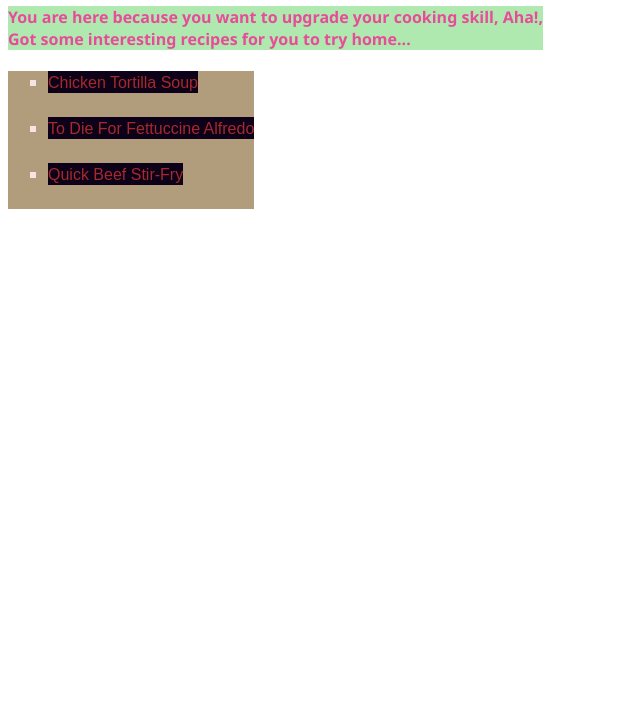
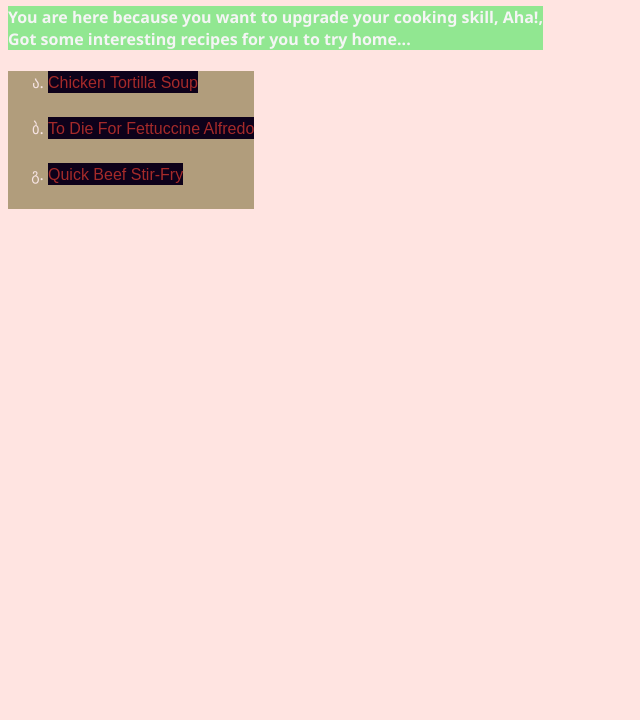
Before and after one commit to Mo-Wazir/odin-recipes, a plain HTML site: page index.html in a window 1280 px wide. Shown: the part 80-800 px from the top of the page, without its empty margins (0-640 px from the left). Drawn offline with Linux system fonts and the light colour scheme.

Commit message:
change the stylings

```diff
--- a/styles.css
+++ b/styles.css
@@ -1,21 +1,22 @@
-*{
+body{
+    background-color: mistyrose;
     font-size: 700;
     font-family: system-ui, -apple-system, BlinkMacSystemFont, 'Segoe UI', Roboto, Oxygen, Ubuntu, Cantarell, 'Open Sans', 'Helvetica Neue', sans-serif;
 }
 
 .h-header, li {
-    background-color: rgb(176, 233, 176);
-    color: rgb(231, 75, 153);
+    background-color: rgb(145, 231, 145);
+    color: whitesmoke;
     font-family: 'Segoe UI', Tahoma, Geneva, Verdana, sans-serif;
     font-size: 700;
 
 }
 
 .list-container {
-    list-style-type: square;
+    list-style-type: georgian;
     font-family: Impact, 'Arial Narrow Bold', sans-serif;
     background-color: rgb(177, 157, 124);
-    color: rgb(145, 35, 35);
+    color: rgb(243, 177, 177);
 }
 
 .list-items{
@@ -37,7 +38,7 @@ a{
 
 a:hover{
 
-    color: aqua;
+    color: yellow;
 
 }
 
@@ -76,3 +77,6 @@ img {
     color: whitesmoke;
     background-color: burlywood;
 }
+
+
+line height, pseudo class (a:link, a:hover, a:visited, a:active) list_type_image: url (),
```
